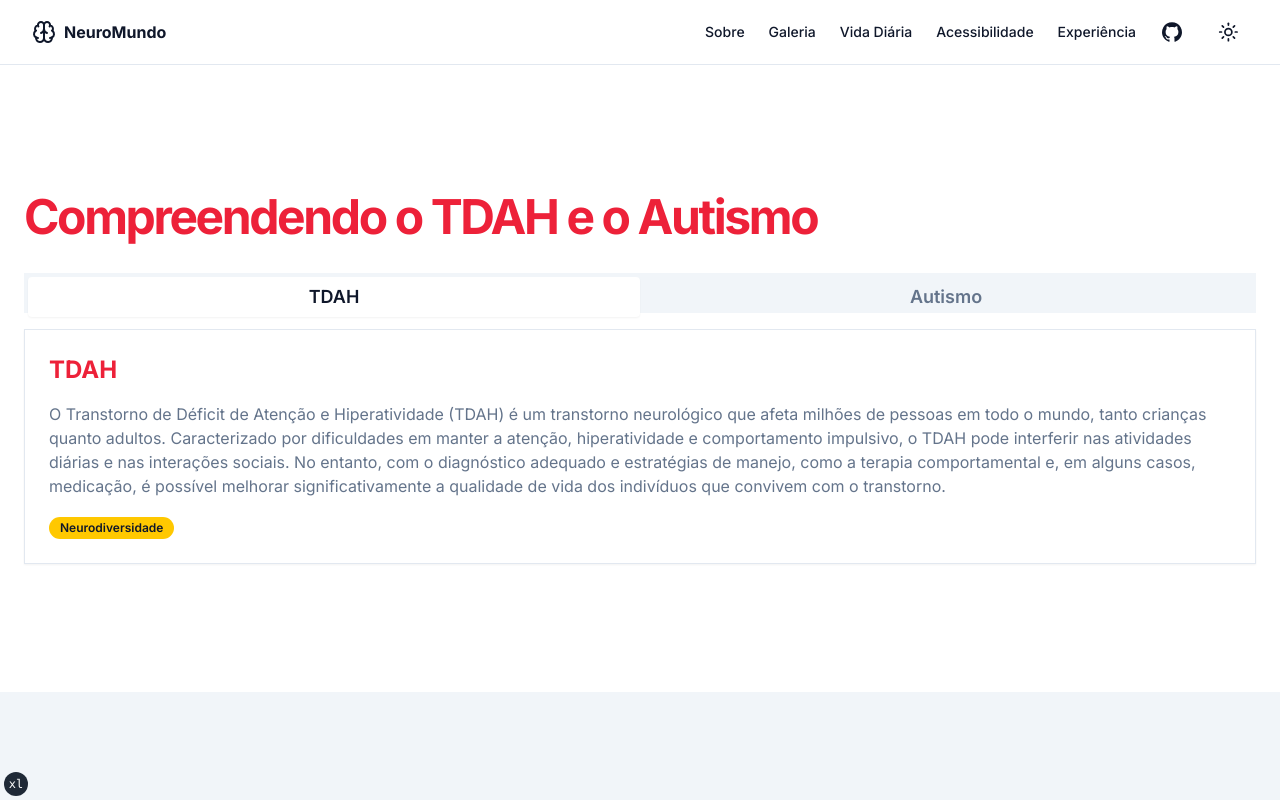
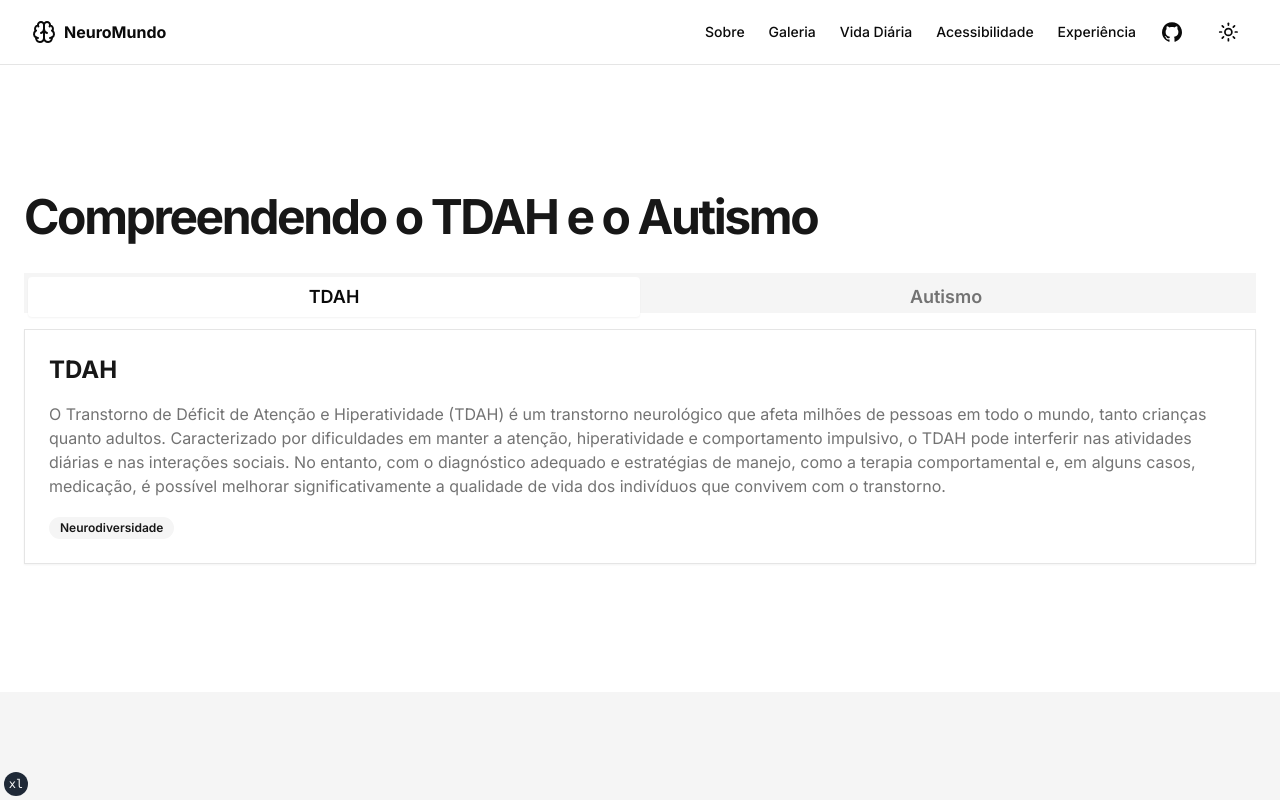
Before and after one commit to matheusht/NeuroMundo, a Next.js app: page / in a window 1280 px wide. Shown: the top 800 px of the page. Built offline with nearby package versions, Linux system fonts and the light colour scheme.

Commit message:
chart color changes

```diff
--- a/styles/globals.css
+++ b/styles/globals.css
@@ -5,35 +5,30 @@
 @layer base {
   :root {
     --background: 0 0% 100%;
-    --foreground: 222.2 47.4% 11.2%;
-
-    --muted: 210 40% 96.1%;
-    --muted-foreground: 215.4 16.3% 46.9%;
-
+    --foreground: 0 0% 3.9%;
+    --card: 0 0% 100%;
+    --card-foreground: 0 0% 3.9%;
     --popover: 0 0% 100%;
-    --popover-foreground: 222.2 47.4% 11.2%;
-
-    --card: 0 0% 100%;
-    --card-foreground: 222.2 47.4% 11.2%;
-
-    --border: 214.3 31.8% 91.4%;
-    --input: 214.3 31.8% 91.4%;
-
-    --primary: 353 85% 53%;
-    --primary-foreground: 0 0% 100%;
-
-    --secondary: 47 100% 50%;
-    --secondary-foreground: 222.2 47.4% 11.2%;
-
-    --accent: 217 71% 53%;
-    --accent-foreground: 0 0% 100%;
-
-    --destructive: 0 100% 50%;
-    --destructive-foreground: 210 40% 98%;
-
-    --ring: 215 20.2% 65.1%;
-
+    --popover-foreground: 0 0% 3.9%;
+    --primary: 0 0% 9%;
+    --primary-foreground: 0 0% 98%;
+    --secondary: 0 0% 96.1%;
+    --secondary-foreground: 0 0% 9%;
+    --muted: 0 0% 96.1%;
+    --muted-foreground: 0 0% 45.1%;
+    --accent: 0 0% 96.1%;
+    --accent-foreground: 0 0% 9%;
+    --destructive: 0 84.2% 60.2%;
+    --destructive-foreground: 0 0% 98%;
+    --border: 0 0% 89.8%;
+    --input: 0 0% 89.8%;
+    --ring: 0 0% 3.9%;
     --radius: 0.5rem;
+    --chart-1: 12 76% 61%;
+    --chart-2: 173 58% 39%;
+    --chart-3: 197 37% 24%;
+    --chart-4: 43 74% 66%;
+    --chart-5: 27 87% 67%;
   }
 
   .dark {
```
